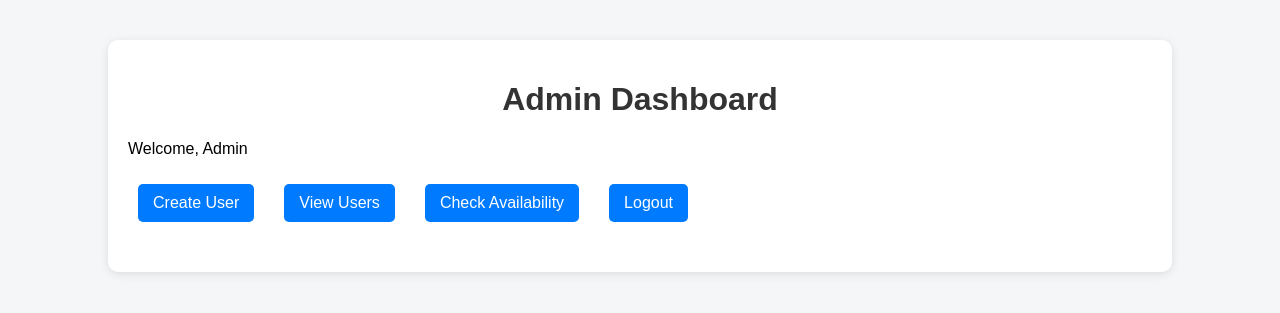
After one commit to CodeBlueYellow/TA-Scheduler-, a Flask app: page /admin in a window 1280 px wide. The commit adds this page. Shown: the top 313 px of the page. Run offline with Flask 3, Linux system fonts and the light colour scheme; some libraries are stand-ins or nearby versions.

Commit message:
Milestone 1

```diff
--- a/app.py
+++ b/app.py
@@ -4,20 +4,42 @@ from flask import render_template, request, redirect, url_for
 
 app = Flask(__name__)
 
+# MySQL stuff
 app.config['MYSQL_HOST'] = 'localhost'
 app.config['MYSQL_USER'] = 'root'
-app.config['MYSQL_PASSWORD'] = 'Password' #change password
+app.config['MYSQL_PASSWORD'] = 'Password'  # change later
 app.config['MYSQL_DB'] = 'ta_scheduler'
 
-mysql=MySQL(app)
+mysql = MySQL(app)
 
-@app.route("/", methods=["GET", "POST"])
+@app.route("/", methods=["GET", "POST"]) #Login stuff
 def login():
 
     if request.method == "POST":
-        return redirect(url_for("home"))
+
+        username = request.form["username"]
+        password = request.form["password"]
+        role = request.form["role"]
+
+        #Hard coded Admin account for Prof Brown
+        if role == "Admin":
+
+            if username == "admin" and password == "admin123":
+                return redirect(url_for("admin"))
+
+        #TA login
+        if role == "TA":
+            return redirect(url_for("ta"))
 
     return render_template("login.html")
+
+@app.route("/admin") #admin dash
+def admin():
+    return render_template("admin.html")
+
+@app.route("/ta") #TA dash
+def ta():
+    return render_template("ta.html")
 
 @app.route("/home")
 def home():
@@ -25,9 +47,11 @@ def home():
 
 @app.route("/test-db")
 def test_db():
+
     cur = mysql.connection.cursor()
     cur.execute("SELECT 1")
     cur.close()
+
     return "Database works!"
 
 @app.route("/createUser", methods=["GET", "POST"])
@@ -67,14 +91,22 @@ def availability():
         cur = mysql.connection.cursor()
 
         cur.execute("""
-            INSERT INTO availability (name, monday, tuesday, wednesday, thursday, friday)
+            INSERT INTO availability
+            (name, monday, tuesday, wednesday, thursday, friday)
             VALUES (%s, %s, %s, %s, %s, %s)
-        """, (name, monday, tuesday, wednesday, thursday, friday))
+        """, (
+            name,
+            monday,
+            tuesday,
+            wednesday,
+            thursday,
+            friday
+        ))
 
         mysql.connection.commit()
         cur.close()
 
-        return redirect(url_for("home"))
+        return redirect(url_for("ta"))
 
     return render_template("availability.html")
 
@@ -82,18 +114,36 @@ def availability():
 def availability_checker():
 
     cur = mysql.connection.cursor()
-    cur.execute("SELECT name, monday, tuesday, wednesday, thursday, friday FROM availability")
+
+    cur.execute("""
+        SELECT name, monday, tuesday, wednesday, thursday, friday
+        FROM availability
+    """)
+
     data = cur.fetchall()
+
     cur.close()
 
-    return render_template("availability_checker.html", availability=data)
+    return render_template(
+        "availability_checker.html",
+        availability=data
+    )
 
 @app.route("/users")
 def users():
+
     cur = mysql.connection.cursor()
+
     cur.execute("SELECT * FROM users")
+
     data = cur.fetchall()
-    return render_template("users.html", users=data)
+
+    cur.close()
+
+    return render_template(
+        "users.html",
+        users=data
+    )
 
 if __name__ == "__main__":
     app.run(debug=True)
--- /dev/null
+++ b/templates/admin.html
@@ -0,0 +1,33 @@
+<!DOCTYPE html>
+<html>
+
+<head>
+    <title>Admin Dashboard</title>
+    <link rel="stylesheet" href="{{ url_for('static', filename='style.css') }}">
+</head>
+
+<body>
+
+<div class="container">
+
+    <h1>Admin Dashboard</h1>
+
+    <p>Welcome, Admin</p>
+
+    <div class="nav">
+        <a href="{{ url_for('add_user_page') }}">Create User</a>
+
+        <a href="{{ url_for('users') }}">View Users</a>
+
+        <a href="{{ url_for('availability_checker') }}">
+            Check Availability
+        </a>
+        <a href="{{ url_for('login') }}">
+            Logout
+        </a>
+    </div>
+
+</div>
+
+</body>
+</html>
--- a/templates/availability.html
+++ b/templates/availability.html
@@ -10,8 +10,7 @@
 <div class="container">
 
     <div class="nav">
-        <a href="{{ url_for('home') }}">Home</a>
-        <a href="{{ url_for('users') }}">Users</a>
+        <a href="{{ url_for('ta') }}">Home</a>
     </div>
 
     <h1>TA Availability Form</h1>
--- a/templates/availability_checker.html
+++ b/templates/availability_checker.html
@@ -10,7 +10,7 @@
 <div class="container">
 
     <div class="nav">
-        <a href="{{ url_for('home') }}">Home</a>
+        <a href="{{ url_for('admin') }}">Home</a>
     </div>
 
     <h1>TA Availability Overview</h1>
--- a/templates/createUser.html
+++ b/templates/createUser.html
@@ -9,7 +9,7 @@
     <div class="container">
 
     <div class="nav">
-        <a href="{{ url_for('home') }}">Home</a>
+        <a href="{{ url_for('admin') }}">Home</a>
         <a href="{{ url_for('add_user_page') }}">Refresh</a>
     </div>
 
--- a/templates/users.html
+++ b/templates/users.html
@@ -9,7 +9,7 @@
     <div class="container">
 
     <div class="nav">
-        <a href="{{ url_for('home') }}">Home</a>
+        <a href="{{ url_for('admin') }}">Home</a>
         <a href="{{ url_for('users') }}">Refresh</a>
     </div>
 
```
Also changed, not shown: templates/login.html (+18 -5 lines), templates/ta.html (added, +29 -0 lines).
